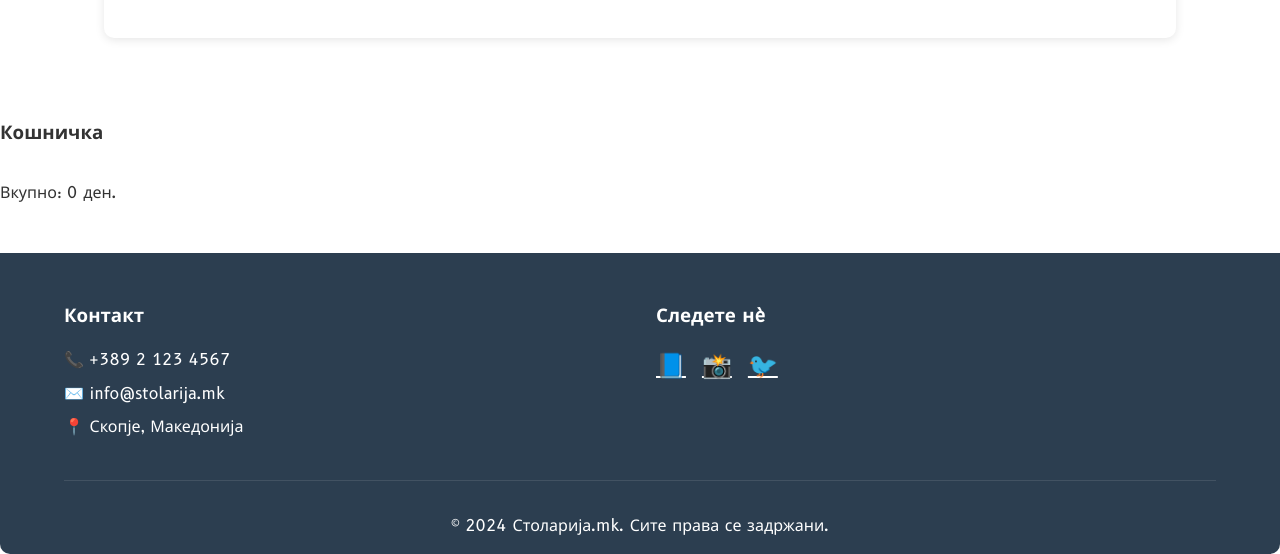
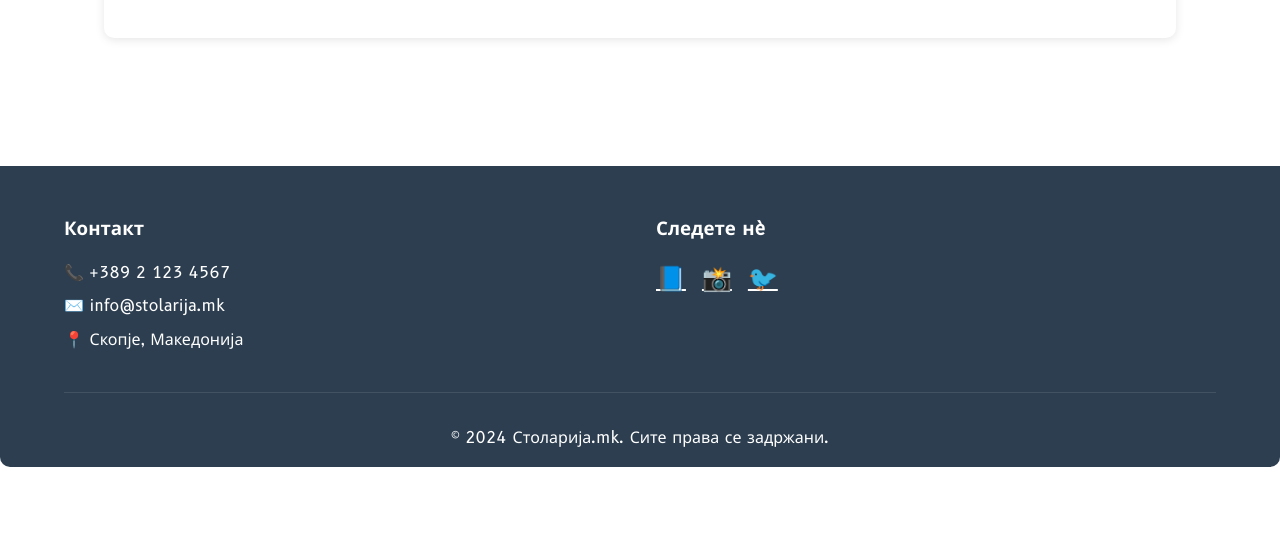
Before and after one commit to XPrOGRaMeRce2/Veb, a plain HTML site: page product.html in a window 1280 px wide. Shown: the part 888-1442 px from the top of the page. After the commit the page ends 1355 px from the top, so only its background shows below. Drawn offline with Linux system fonts and the light colour scheme.

Commit message:
Add files via upload

```diff
--- a/product.html
+++ b/product.html
@@ -70,17 +70,8 @@
         </div>
     </main>
 
-    <div id="cart" class="cart-modal">
-        <div class="cart-content">
-            <h3>Кошничка</h3>
-            <div class="cart-items">
-                <!-- Cart items will be loaded here -->
-            </div>
-            <div class="cart-total">
-                <p>Вкупно: <span id="total-amount">0</span> ден.</p>
-            </div>
-        </div>
-    </div>
+    <!-- Кошничка модал (отстранет по барање) -->
+    <!-- <div id="cart" class="cart-modal"> ... </div> -->
 
     <footer>
         <div class="footer-content">
```
Also changed, not shown: link.txt, 4 other files.
